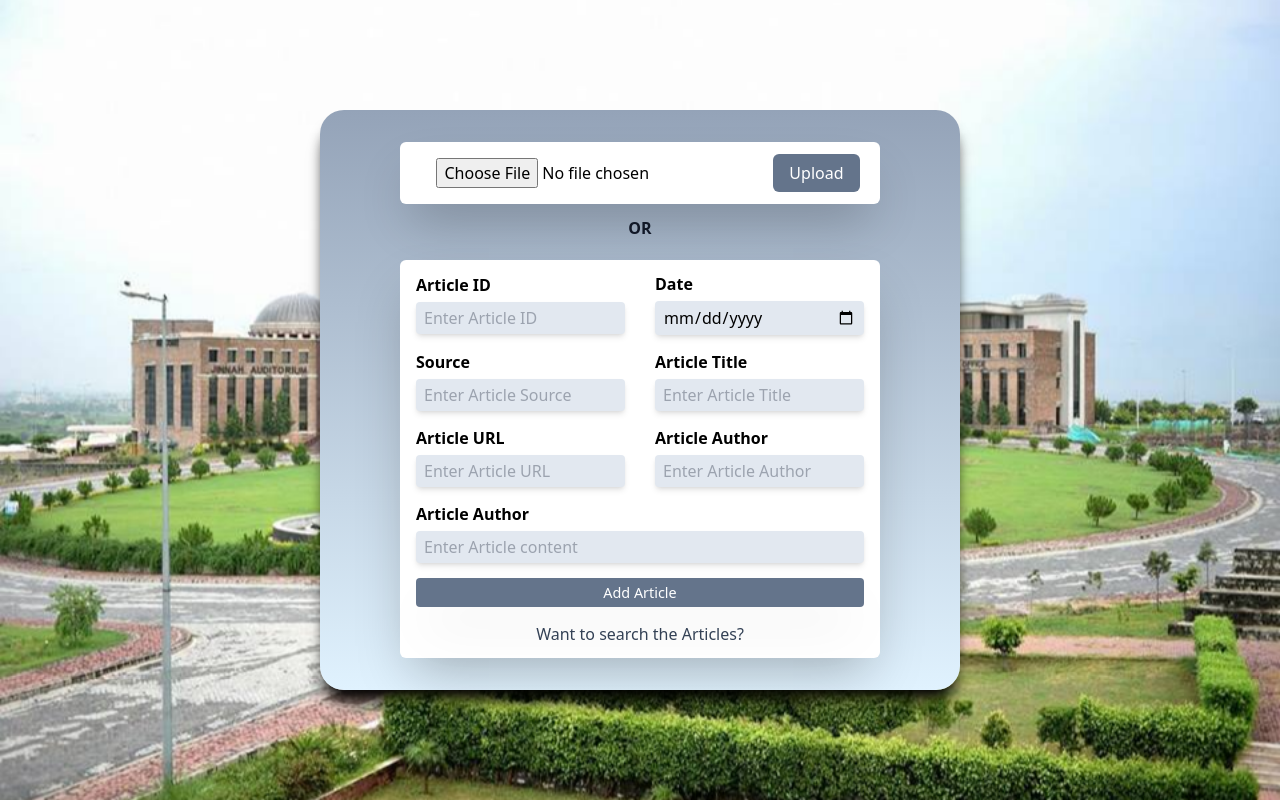
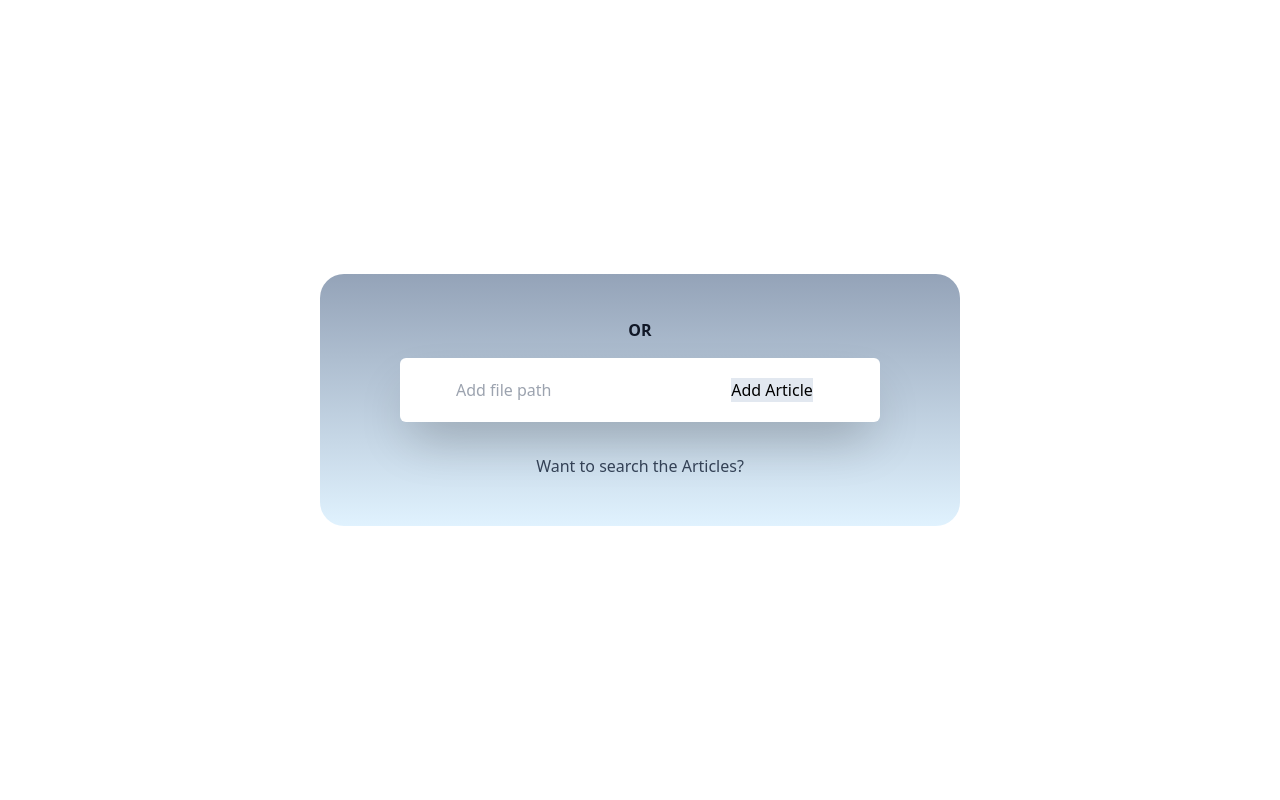
Before and after one commit to FarhanK340/Elementary-Search-Engine, a Flask app: page /add in a window 1280 px wide. Run offline with Flask 3, Linux system fonts and the light colour scheme; style sheets or scripts are compiled from the project's sources; some libraries are stand-ins or nearby versions.

Commit message:
Integration with Front End

```diff
--- a/app.py
+++ b/app.py
@@ -1,5 +1,10 @@
 from flask import Flask, render_template, request
 import searching
+import forward_index_main
+import forward_index_alt
+import reverse_index
+import barrel
+import os, json
 
 app = Flask(__name__)
 
@@ -13,9 +18,33 @@
     results = searching.query_search(query.lower())
     return render_template('results.html', query=query, results=results)
 
+
 @app.route('/add')
-def add_article():
+def add():
+
     return render_template('addarticle.html')
 
+@app.route('/added', methods=['POST'])
+def added():
+    file_path = request.form['file_path']
+    if file_path:
+        # Execute your Python script with the provided folder path
+        new_forward_index = forward_index_alt.add_forward_index_through_folder(file_path)
+
+        if new_forward_index is not None:
+            with open('new_forward_index.json', 'w') as nf:
+                json.dump(new_forward_index, nf, indent=0)
+
+        forward_index_main.alt_fi()
+
+        input_file = "forward_index.json"
+        output_file = "reverse_index.json"
+
+        if os.path.exists(output_file):
+            input_file = "new_forward_index.json"
+
+        reverse_index.create_word_index(input_file, output_file)
+        barrel.complete_barrels(output_file)
+    return render_template('addarticle.html')
 if __name__ == '__main__':
     app.run(debug=True)
--- a/searching.py
+++ b/searching.py
@@ -131,7 +131,7 @@
                 "URL": url,
                 "title": title
             })
-
+    print(final_results)
     return final_results
         # else:
             # print(f"  Doc ID {doc_id}: [Title not available], Relevance Score: {relevance_score}, Frequency: {document_scores[doc_id]}")
--- a/templates/addarticle.html
+++ b/templates/addarticle.html
@@ -15,49 +15,15 @@
             <div
                 class="flex-1 justify-center items-center flex-col relative  w-full shadow-4xl px-20 py-8 bg-gradient-to-b from-slate-400 to-sky-100 rounded-3xl  ">
                 <div class="flex justify-center flex-col">
-                    <form action="" class="bg-white px-4 py-3 rounded-md shadow-2xl flex justify-around">
-                        <input type="file" accept=".json" placeholder="Add json file" class="px-4 py-1 cursor-pointer rounded-3xl text-black" required>
-                        <input type="submit" value="Upload" class="bg-slate-500 opacity-100 transition-all hover:opacity-85 hover:text-black font-medium px-4 py-1 cursor-pointer rounded-md text-white">
+
+                    <span class="text-gray-900 flex justify-center pt-3 font-bold">OR</span>
+                    <form action="/added" method = "post" class="bg-white my-4 px-4 py-3 rounded-md shadow-2xl form-grid">
+                        <input class = "py-2 px-10" type="text" id = "file_path" name = "file_path" placeholder = "Add file path">
+                        <button class = "bg-slate-200" type = "submit">Add Article</button>
                     </form>
-                    <span class="text-gray-900 flex justify-center pt-3 font-bold">OR</span>
-                    <form action="" class="bg-white px-4 py-3 rounded-md shadow-2xl form-grid">
-                        <div class="form-input-container">
-                            <label for="article-id" class="form-input-label">Article ID</label>
-                            <input type="text" id="article-id" class="form-input px-2 py-1 bg-slate-200 shadow-md active:border-none" placeholder="Enter Article ID" autocomplete="off" required>
+                    <div class="col-span-2 flex justify-center my-4">
+                            <a href="/" class="font-medium text-slate-700 hover:text-black ">Want to search the Articles?</a>
                         </div>
-                        <div class="form-input-container">
-                            <label for="date" class="form-input-label">Date</label>
-                            <input type="date" id="date" class="form-input px-2 py-1 bg-slate-200 shadow-md" placeholder="dd/mm/yyyy" autocomplete="off" required>
-                        </div>
-                        <div class="form-input-container">
-                            <label for="source" class="form-input-label">Source</label>
-                            <input type="text" id="source" class="form-input px-2 py-1 bg-slate-200 shadow-md" placeholder="Enter Article Source" autocomplete="off" required>
-                        </div>
-                        <div class="form-input-container">
-                            <label for="title" class="form-input-label">Article Title</label>
-                            <input type="text" id="title" class="form-input px-2 py-1 bg-slate-200 shadow-md" placeholder="Enter Article Title" autocomplete="off" required>
-                        </div>
-                        <div class="form-input-container">
-                            <label for="url" class="form-input-label">Article URL</label>
-                            <input type="url" id="url" class="form-input px-2 py-1 bg-slate-200 shadow-md" placeholder="Enter Article URL"
-                                minlength="6" autocomplete="off" required>
-                        </div>
-                        <div class="form-input-container">
-                            <label for="author" class="form-input-label">Article Author</label>
-                            <input type="text" id="author" class="form-input px-2 py-1 bg-slate-200 shadow-md" placeholder="Enter Article Author" autocomplete="off"required>
-                        </div>
-                        <div class="form-input-container col-span-2">
-                            <label for="content" class="form-input-label">Article Author</label>
-                            <input type="text" id="content" class="form-input px-2 py-1 bg-slate-200 shadow-md" placeholder="Enter Article content" autocomplete="off" required>
-                        </div>
-                        <button type="submit" class="form-input-submit col-span-2 bg-slate-500 py-1 shadow-2xl text-white hover:text-black font-medium">Add Article</button>
-                        <div class="col-span-2 flex justify-center">
-                            <a href="index.html" class="font-medium text-slate-700 hover:text-black ">Want to search the Articles?</a>
-                        </div>
-                    </form>
-
-
-
 
                 </div>
             </div>
--- a/templates/index.html
+++ b/templates/index.html
@@ -31,9 +31,10 @@
                     <!-- <button
                         class="bg-slate-600 opacity-80 transition-all hover:opacity-100 hover:text-black px-4 py-3 cursor-pointer rounded-3xl text-white">Add
                         Article</button> -->
-                    <a href="addarticle.html"
+                    <a href="/add"
                         class="cursor-pointer text-slate-800 font-medium  hover:text-gray-600 hover:transition-all hover:delay-transitionDelay"
-                        >Want to add another article?</a>
+                        >Want to add another article?
+                    </a>
                 </div>
             </div>
         </div>
--- a/templates/results.html
+++ b/templates/results.html
@@ -21,12 +21,13 @@
                             class="bg-slate-600 opacity-80 text-white outline-none cursor-pointer px-4 py-3 rounded-3xl text-l transition-all hover:opacity-100 hover:text-black ">Search</button>
                     </form>
                 </div>
+                <h1>{{query}}</h1>
                 <div
                     class="flex justify-center w-full flex-col rounded-xl shadow-xl bg-gradient-to-b from-slate-50 to-slate-200 px-4 py-3">
                     {% for result in results %}
                     <div id="article">
                         <div class="-mb-1 text-lg">
-                           {{result.title}}
+                           <a href="{{result.URL}}">{{result.title}}</a>
                         </div>
                         <div class="text-sm">
                             <span>
```
Also changed, not shown: templates/page/index.html (deleted, +0 -44 lines), templates/input.css (renamed from templates/page/input.css).
